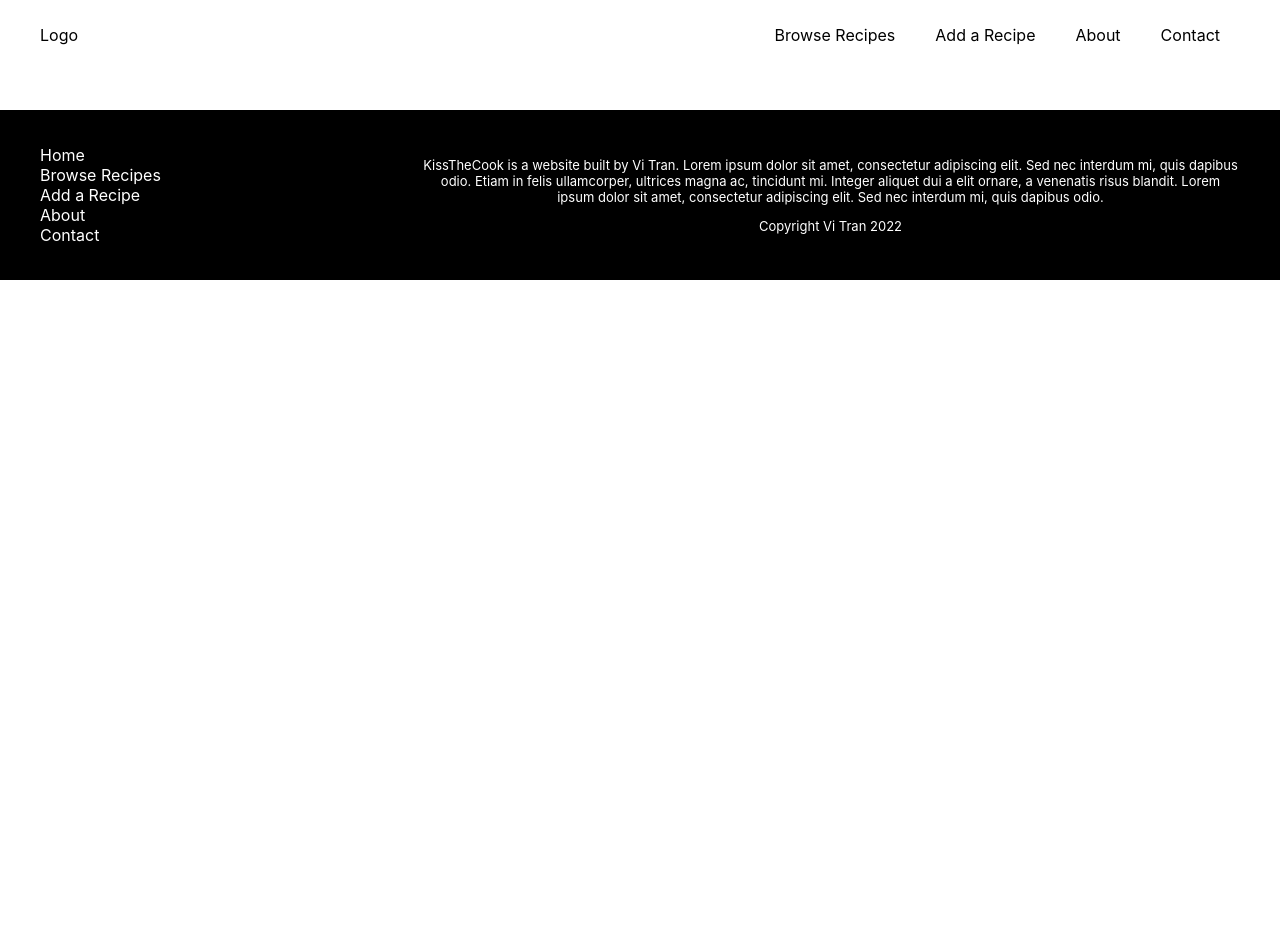
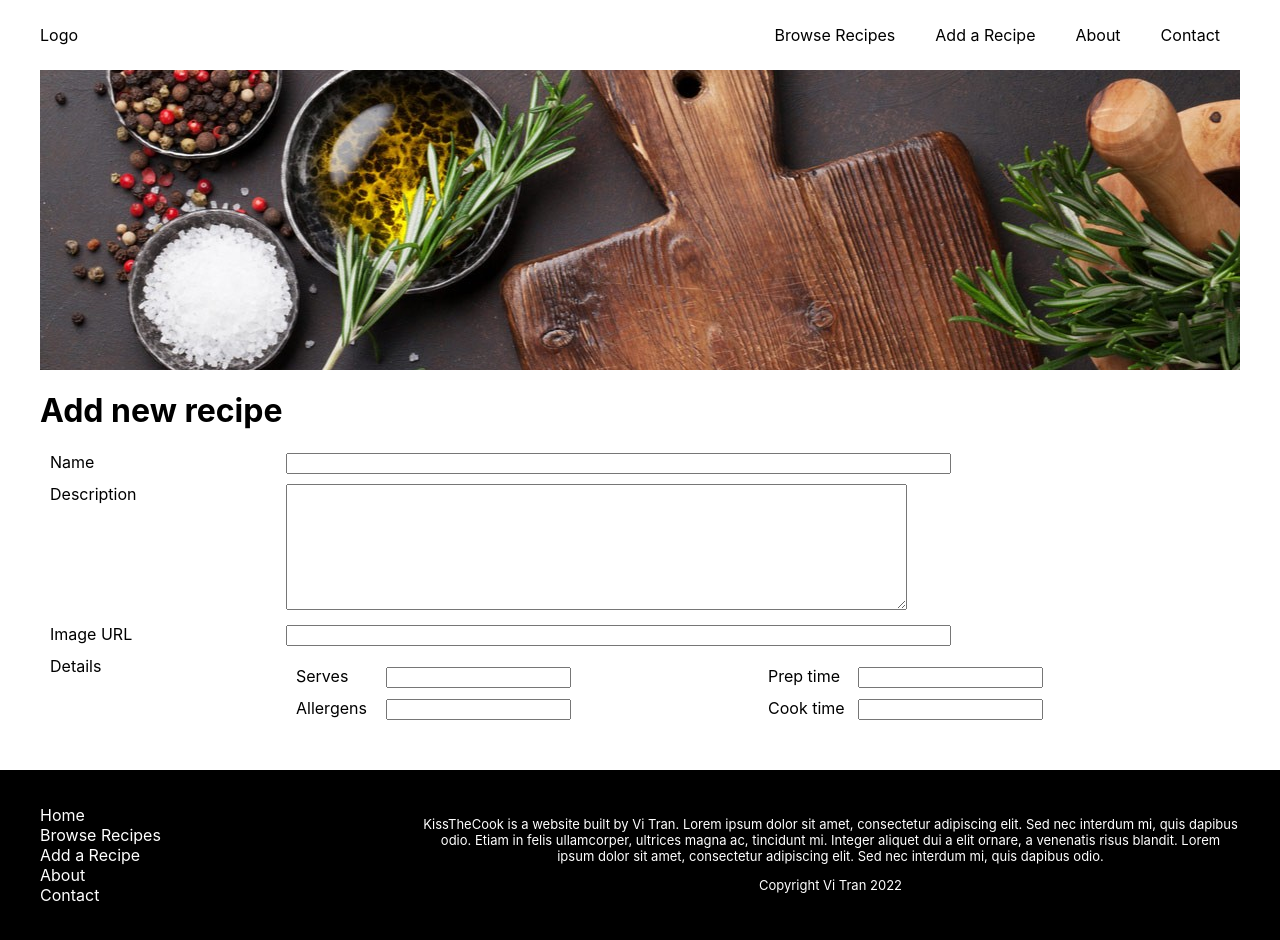
Before and after one commit to uppercasev/kissthecook, a React (Create React App) app: page /add in a window 1280 px wide. Before the commit the page ends 800 px from the top, so only its background shows below. Built offline with nearby package versions, Linux system fonts and the light colour scheme; no server answers.

Commit message:
Add form created

```diff
--- a/src/App.js
+++ b/src/App.js
@@ -6,6 +6,7 @@ import Navbar from "./components/Navbar";
 import Footer from "./components/Footer";
 import Browse from "./pages/Browse";
 import RecipeView from "./pages/RecipeView";
+import AddRecipe from "./pages/AddRecipe";
 
 function App() {
   const [allRecipes, setAllRecipes] = useState([]);
@@ -32,6 +33,7 @@ function App() {
               path="/myrecipes/:id"
               element={<RecipeView />}
             />
+            <Route path="/add" element={<AddRecipe />} />
           </Routes>
         </div>
         <Footer />
--- /dev/null
+++ b/src/components/ControlledInput.js
@@ -0,0 +1,53 @@
+import { useState } from "react";
+
+function ControlledInput({ element, type, name, require, rows, cols, size }) {
+  const [data, setData] = useState("");
+
+  const handleChange = (event) => {
+    setData(event.target.value);
+  };
+
+  const capitalise = () => {
+    return name.charAt(0).toUpperCase() + name.slice(1)
+  }
+
+  if (element === "input") {
+  return (
+    <div style={{ display: "flex", margin: "10px" }}>
+      <div style={{ width: "20%" }}>
+        <label htmlFor={name}>{capitalise(name)} </label>
+      </div>
+      <div style={{ width: "80%" }}>
+        <input
+          type={type}
+          name={name}
+          value={data}
+          required={require}
+          onChange={handleChange}
+          size={size}
+        />
+      </div>
+    </div>
+  );} else if (element === "textarea") {
+      return (
+        <div style={{ display: "flex", margin: "10px" }}>
+            <div style={{ width: "20%" }}>
+                 <label htmlFor={name}>{capitalise(name)}</label>
+            </div>
+            <div style={{ width: "80%" }}>
+                 <textarea
+                  name={name}
+                  value={data}
+                  rows={rows}
+                  cols={cols}
+                  required={require}
+                  onChange={handleChange}></textarea>
+            </div>
+        </div>
+      )
+    } else {
+return null
+  };
+}
+
+export default ControlledInput;
--- /dev/null
+++ b/src/pages/AddRecipe.js
@@ -0,0 +1,75 @@
+import ControlledInput from "../components/ControlledInput";
+import HeroImg from "../components/HeroImg";
+
+function AddRecipe() {
+  return (
+    <div>
+      <HeroImg size="small" />
+      <h1> Add new recipe</h1>
+      <form>
+        <ControlledInput
+          element="input"
+          type="text"
+          name="name"
+          size="80"
+          required={true}
+        />
+        <ControlledInput
+          element="textarea"
+          name="description"
+          required={false}
+          rows="8"
+          cols="75"
+        />
+        <ControlledInput
+          element="input"
+          type="text"
+          name="image URL"
+          size="80"
+          required={false}
+        />
+        <div style={{ display: "flex", margin: "10px" }}>
+          <div style={{ width: "20%" }}>
+            <label htmlFor="details">Details </label>
+          </div>
+          <div style={{ display: "flex", justifyContent:"left", width: "80%" }}>
+            <div style={{ width: "50%" }}>
+              <ControlledInput
+                element="input"
+                type="text"
+                name="serves"
+                size="20"
+                required={false}
+              />
+              <ControlledInput
+                element="input"
+                type="text"
+                name="allergens"
+                size="20"
+                required={false}
+              />
+            </div>
+            <div style={{ width: "50%" }}>
+              <ControlledInput
+                element="input"
+                type="text"
+                name="prep time"
+                size="20"
+                required={false}
+              />
+              <ControlledInput
+                element="input"
+                type="text"
+                name="cook time"
+                size="20"
+                required={false}
+              />
+            </div>
+          </div>
+        </div>
+      </form>
+    </div>
+  );
+}
+
+export default AddRecipe;
```
